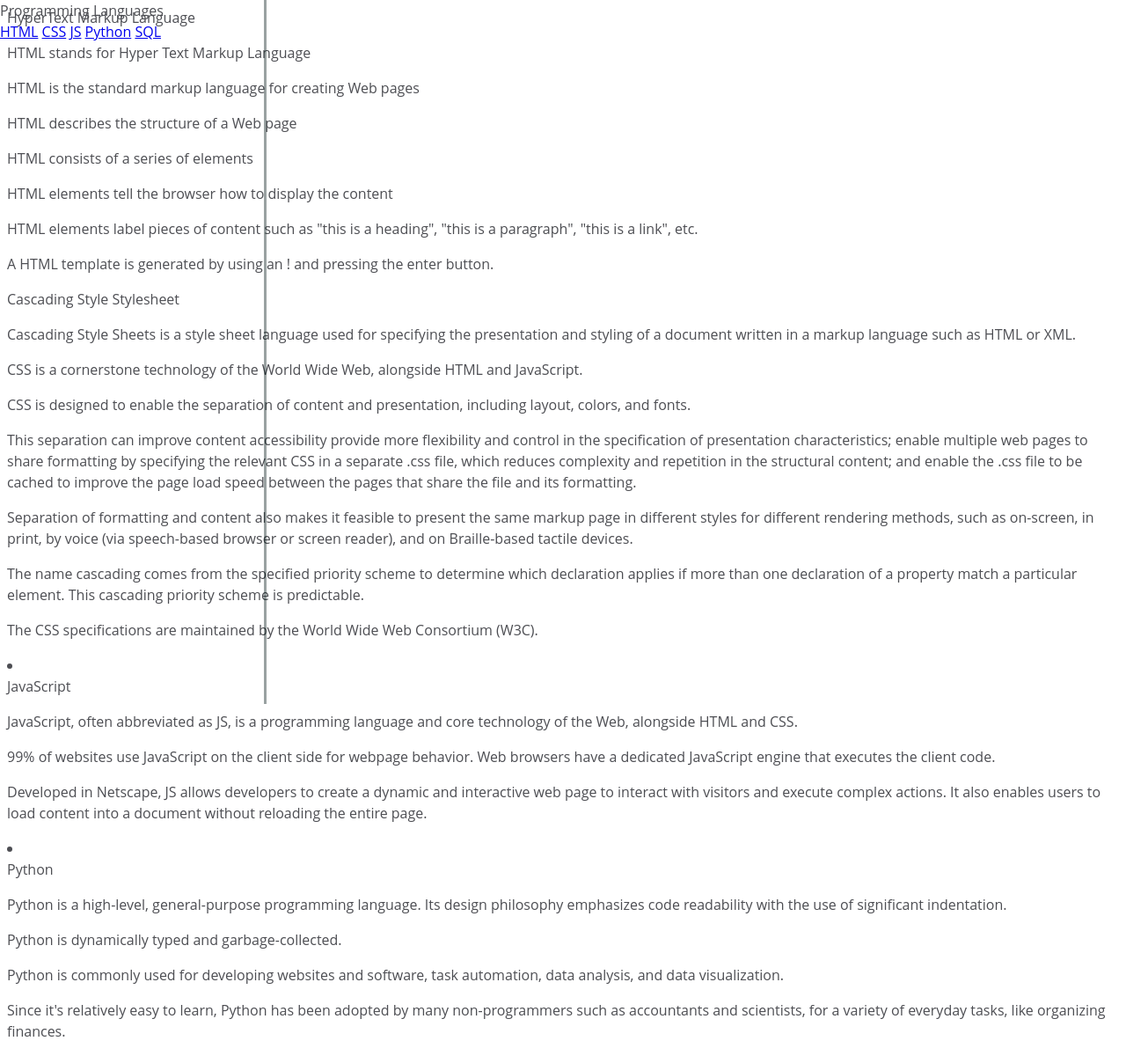
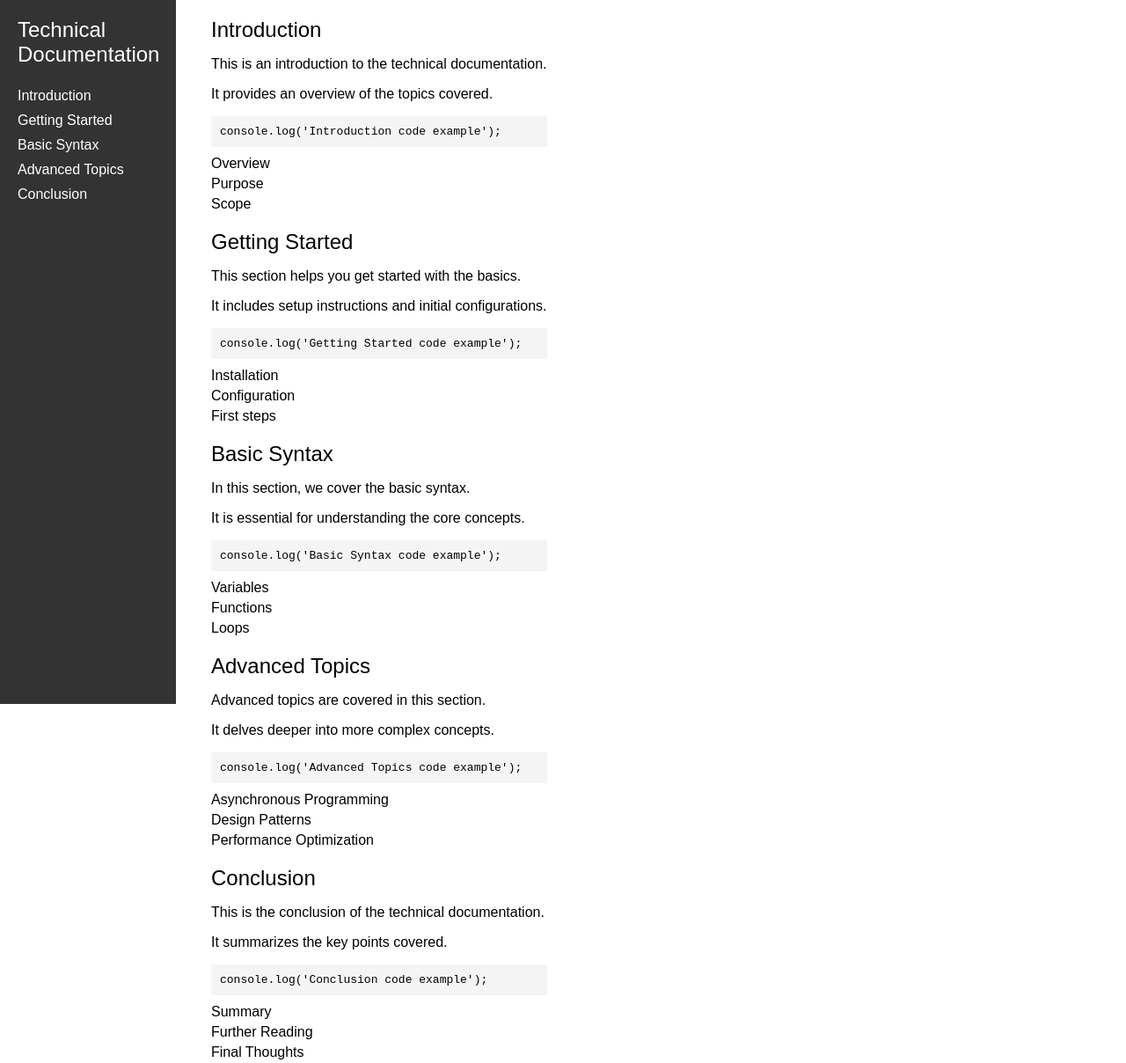
Before and after one commit to clayshwanj/free-code-camp-projects, a plain HTML site: page Tech-doc/index.html in a window 1280 px wide. Shown: the top 1208 px of the page at 88% size. Drawn offline with Linux system fonts and the light colour scheme.

Commit message:
Added five folders

```diff
--- a/Royal-Pastries/style.css
+++ b/Royal-Pastries/style.css
@@ -1,51 +1,58 @@
-.navb ul {
-  list-style-type: none;
-  padding: 0px;
-  margin: 0px;
-  overflow: hidden;
-  display: inline;
-}
-.navb a {
-  text-decoration: none;
-  padding: 15px;
-  text-align: center;
-  padding-left: 800px;
-  display: inline;
-}
-
-.head {
-  padding-right: 900px;
-}
-nav h1 {
-  display: inline;
-}
-/* .grid-container {
-  display: grid;
-  grid-template-rows: auto auto auto auto;
-} */
-
 body,
 html {
   height: 100%;
+  margin: 0;
+  padding: 0;
+  font-family: Arial, Helvetica, sans-serif;
+}
+
+.grid-container {
+  width: 100%;
+}
+
+.navb {
+  display: flex;
+  justify-content: space-between;
+  align-items: center;
+  background-color: #333;
+  padding: 10px 20px;
+}
+
+.navb h1 {
+  color: white;
+  margin: 0;
+}
+
+.navb ul {
+  list-style-type: none;
+  padding: 0;
+  margin: 0;
+  display: flex;
+  gap: 15px;
+}
+
+.navb a {
+  color: white;
+  text-decoration: none;
+  padding: 10px 15px;
+}
+
+.navb a:hover {
+  background-color: #575757;
+  border-radius: 4px;
 }
 
 /* The hero image */
 .hero-image {
-  /* Use "linear-gradient" to add a darken background effect to the image (photographer.jpg). This will make the text easier to read */
   background-image: linear-gradient(rgba(0, 0, 0, 0.5), rgba(0, 0, 0, 0.5)),
     url("Royal Images/cupo.jpg");
-
-  /* Set a specific height */
   height: 50%;
-
-  /* Position and center the image to scale nicely on all screens */
   background-position: center;
   background-repeat: no-repeat;
   background-size: cover;
   position: relative;
 }
 
-/* Place text in the middle of the image */
 .hero-text {
   text-align: center;
   position: absolute;
@@ -60,7 +67,7 @@ html {
   max-width: 300px;
   margin: auto;
   text-align: center;
-  font-family: arial;
+  font-family: Arial, sans-serif;
 }
 
 .price {
@@ -88,37 +95,38 @@ html {
   box-sizing: border-box;
 }
 
-/* body {
-  font-family: Arial, Helvetica, sans-serif;
-} */
-
-/* Float four columns side by side */
 .column {
   float: left;
   width: 25%;
   padding: 0 10px;
 }
 
-/* Remove extra left and right margins, due to padding in columns */
 .row {
   margin: 0 -5px;
 }
 
-/* Clear floats after the columns */
 .row:after {
   content: "";
   display: table;
   clear: both;
 }
+
 .flex-container {
   display: flex;
 }
+
 .copyright {
-  padding-left: 450px;
+  text-align: center;
+  padding: 10px;
+  background-color: #f1f1f1;
 }
+
 .span {
-  margin-left: 750px;
+  margin-left: auto;
+  display: flex;
+  gap: 20px;
 }
+
 /* Responsive columns - one column layout (vertical) on small screens */
 @media screen and (max-width: 600px) {
   .column {
@@ -126,4 +134,14 @@ html {
     display: block;
     margin-bottom: 20px;
   }
+
+  .navb {
+    flex-direction: column;
+    align-items: flex-start;
+  }
+
+  .navb ul {
+    flex-direction: column;
+    gap: 5px;
+  }
 }
--- a/Tech-doc/index.html
+++ b/Tech-doc/index.html
@@ -8,149 +8,68 @@
   </head>
   <body>
     <nav id="navbar">
-      <header>Programming Languages</header>
-      <a href="#" class="nav-link">HTML</a>
-      <a href="#" class="nav-link">CSS</a>
-      <a href="#" class="nav-link">JS</a>
-      <a href="#" class="nav-link">Python</a>
-      <a href="#" class="nav-link">SQL</a>
+      <header>Technical Documentation</header>
+      <a class="nav-link" href="#Introduction">Introduction</a>
+      <a class="nav-link" href="#Getting_Started">Getting Started</a>
+      <a class="nav-link" href="#Basic_Syntax">Basic Syntax</a>
+      <a class="nav-link" href="#Advanced_Topics">Advanced Topics</a>
+      <a class="nav-link" href="#Conclusion">Conclusion</a>
     </nav>
     <main id="main-doc">
-      <section class="main-section" id="HTML">
-        <header>HyperText Markup Language</header>
-        <p>HTML stands for Hyper Text Markup Language</p>
-        <p>HTML is the standard markup language for creating Web pages</p>
-
-        <p>HTML describes the structure of a Web page</p>
-        <p>HTML consists of a series of elements</p>
-        <p>HTML elements tell the browser how to display the content</p>
-        <p>
-          HTML elements label pieces of content such as "this is a heading",
-          "this is a paragraph", "this is a link", etc.
-        </p>
-        <p>
-          A HTML template is generated by using an ! and pressing the enter
-          button.
-        </p>
+      <section class="main-section" id="Introduction">
+        <header>Introduction</header>
+        <p>This is an introduction to the technical documentation.</p>
+        <p>It provides an overview of the topics covered.</p>
+        <code>console.log('Introduction code example');</code>
+        <ul>
+          <li>Overview</li>
+          <li>Purpose</li>
+          <li>Scope</li>
+        </ul>
       </section>
-
-      <section class="main-section" id="CSS">
-        <header>Cascading Style Stylesheet</header>
-        <p>
-          Cascading Style Sheets is a style sheet language used for specifying
-          the presentation and styling of a document written in a markup
-          language such as HTML or XML.
-        </p>
-        <p>
-          CSS is a cornerstone technology of the World Wide Web, alongside HTML
-          and JavaScript.
-        </p>
-        <p>
-          CSS is designed to enable the separation of content and presentation,
-          including layout, colors, and fonts.
-        </p>
-        <p>
-          This separation can improve content accessibility provide more
-          flexibility and control in the specification of presentation
-          characteristics; enable multiple web pages to share formatting by
-          specifying the relevant CSS in a separate .css file, which reduces
-          complexity and repetition in the structural content; and enable the
-          .css file to be cached to improve the page load speed between the
-          pages that share the file and its formatting.
-        </p>
-        <p>
-          Separation of formatting and content also makes it feasible to present
-          the same markup page in different styles for different rendering
-          methods, such as on-screen, in print, by voice (via speech-based
-          browser or screen reader), and on Braille-based tactile devices.
-        </p>
-        <p>
-          The name cascading comes from the specified priority scheme to
-          determine which declaration applies if more than one declaration of a
-          property match a particular element. This cascading priority scheme is
-          predictable.
-        </p>
-        <p>
-          The CSS specifications are maintained by the World Wide Web Consortium
-          (W3C).
-        </p>
-        <code></code>
-        <li></li>
+      <section class="main-section" id="Getting_Started">
+        <header>Getting Started</header>
+        <p>This section helps you get started with the basics.</p>
+        <p>It includes setup instructions and initial configurations.</p>
+        <code>console.log('Getting Started code example');</code>
+        <ul>
+          <li>Installation</li>
+          <li>Configuration</li>
+          <li>First steps</li>
+        </ul>
       </section>
-      <section class="main-section" id="JS">
-        <header>JavaScript</header>
-        <p>
-          JavaScript, often abbreviated as JS, is a programming language and
-          core technology of the Web, alongside HTML and CSS.
-        </p>
-        <p>
-          99% of websites use JavaScript on the client side for webpage
-          behavior. Web browsers have a dedicated JavaScript engine that
-          executes the client code.
-        </p>
-        <p>
-          Developed in Netscape, JS allows developers to create a dynamic and
-          interactive web page to interact with visitors and execute complex
-          actions. It also enables users to load content into a document without
-          reloading the entire page.
-        </p>
-        <code></code>
-        <li></li>
+      <section class="main-section" id="Basic_Syntax">
+        <header>Basic Syntax</header>
+        <p>In this section, we cover the basic syntax.</p>
+        <p>It is essential for understanding the core concepts.</p>
+        <code>console.log('Basic Syntax code example');</code>
+        <ul>
+          <li>Variables</li>
+          <li>Functions</li>
+          <li>Loops</li>
+        </ul>
       </section>
-      <section class="main-section" id="Python">
-        <header>Python</header>
-        <p>
-          Python is a high-level, general-purpose programming language. Its
-          design philosophy emphasizes code readability with the use of
-          significant indentation.
-        </p>
-        <p>Python is dynamically typed and garbage-collected.</p>
-        <p>
-          Python is commonly used for developing websites and software, task
-          automation, data analysis, and data visualization.
-        </p>
-        <p>
-          Since it's relatively easy to learn, Python has been adopted by many
-          non-programmers such as accountants and scientists, for a variety of
-          everyday tasks, like organizing finances.
-        </p>
-        <code></code>
-        <li></li>
+      <section class="main-section" id="Advanced_Topics">
+        <header>Advanced Topics</header>
+        <p>Advanced topics are covered in this section.</p>
+        <p>It delves deeper into more complex concepts.</p>
+        <code>console.log('Advanced Topics code example');</code>
+        <ul>
+          <li>Asynchronous Programming</li>
+          <li>Design Patterns</li>
+          <li>Performance Optimization</li>
+        </ul>
       </section>
-      <section class="main-section" id="SQL">
-        <header>SQL</header>
-        <p>
-          Structured query language (SQL) is a programming language for storing
-          and processing information in a relational database.
-        </p>
-        <p>
-          A relational database stores information in tabular form, with rows
-          and columns representing different data attributes and the various
-          relationships between the data values.
-        </p>
-        <p>SQL is used to communicate with a database.</p>
-        <p>
-          Learning SQL is generally considered easier than many other
-          programming languages, and mastery of SQL can facilitate learning
-          other programming languages such as Python or JavaScript. Knowledge of
-          SQL can open many professional doors across various industries
-          including finance, social media, and music.
-        </p>
-        <p>
-          SQL statements in Excel allow you to connect to an external data
-          source, parse fields or table contents, and import data without having
-          to manually enter the data.
-        </p>
-        <code></code>
-        <li>
-          DDL or Data Definition Language. Data definition language (DDL) is a
-          collection of SQL commands that are used to build, change, and delete
-          database structures.
-        </li>
-        <li>DQL or Data Query Language.</li>
-        <li>DML or Data Manipulation Language.</li>
-        <li>DCL or Data Control Language.</li>
-        <li>TCL or Transaction Control Language.</li>
+      <section class="main-section" id="Conclusion">
+        <header>Conclusion</header>
+        <p>This is the conclusion of the technical documentation.</p>
+        <p>It summarizes the key points covered.</p>
+        <code>console.log('Conclusion code example');</code>
+        <ul>
+          <li>Summary</li>
+          <li>Further Reading</li>
+          <li>Final Thoughts</li>
+        </ul>
       </section>
     </main>
   </body>
--- a/Tech-doc/style.css
+++ b/Tech-doc/style.css
@@ -1,30 +1,77 @@
+body {
+  font-family: Arial, sans-serif;
+  display: flex;
+  margin: 0;
+  padding: 0;
+}
+
 #navbar {
   position: fixed;
-  min-width: 290px;
-  top: 0px;
-  left: 0px;
-  width: 300px;
+  top: 0;
+  left: 0;
   height: 100%;
-  border-right: solid rgba(0, 22, 22, 0.4);
-  border-color: rgba(0, 22, 22, 0.4);
+  width: 200px;
+  background-color: #333;
+  color: white;
+  padding: 20px;
+  box-sizing: border-box;
 }
 
-#navbar li {
-  color: rgb(77, 78, 83);
-  position: relative;
-  width: 100%;
-  border-top: 1px solid;
+#navbar header {
+  font-size: 1.5em;
+  margin-bottom: 1em;
+}
+
+.nav-link {
+  display: block;
+  color: white;
+  text-decoration: none;
+  margin: 10px 0;
+}
+
+.nav-link:hover {
+  text-decoration: underline;
+}
+
+#main-doc {
+  margin-left: 220px;
+  padding: 20px;
+}
+
+.main-section {
+  margin-bottom: 20px;
+}
+
+.main-section header {
+  font-size: 1.5em;
+  margin-bottom: 10px;
+}
+
+code {
+  display: block;
+  background-color: #f4f4f4;
+  padding: 10px;
+  margin: 10px 0;
+}
+
+ul {
+  margin: 10px 0;
+  padding: 0;
   list-style: none;
 }
+
 li {
-  display: list-item;
-  text-align: -webkit-match-parent;
-  unicode-bidi: isolate;
+  margin: 5px 0;
 }
-body {
-  min-width: 290px;
-  color: rgb(77, 78, 83);
-  background-color: rgb(255, 255, 255);
-  font-family: "Open Sans", Arial, sans-serif;
-  line-height: 1.5;
+
+@media (max-width: 600px) {
+  #navbar {
+    width: 100%;
+    height: auto;
+    position: relative;
+  }
+
+  #main-doc {
+    margin-left: 0;
+  }
 }
```
Also changed, not shown: Royal-Pastries/index.html (+4 -4 lines).
